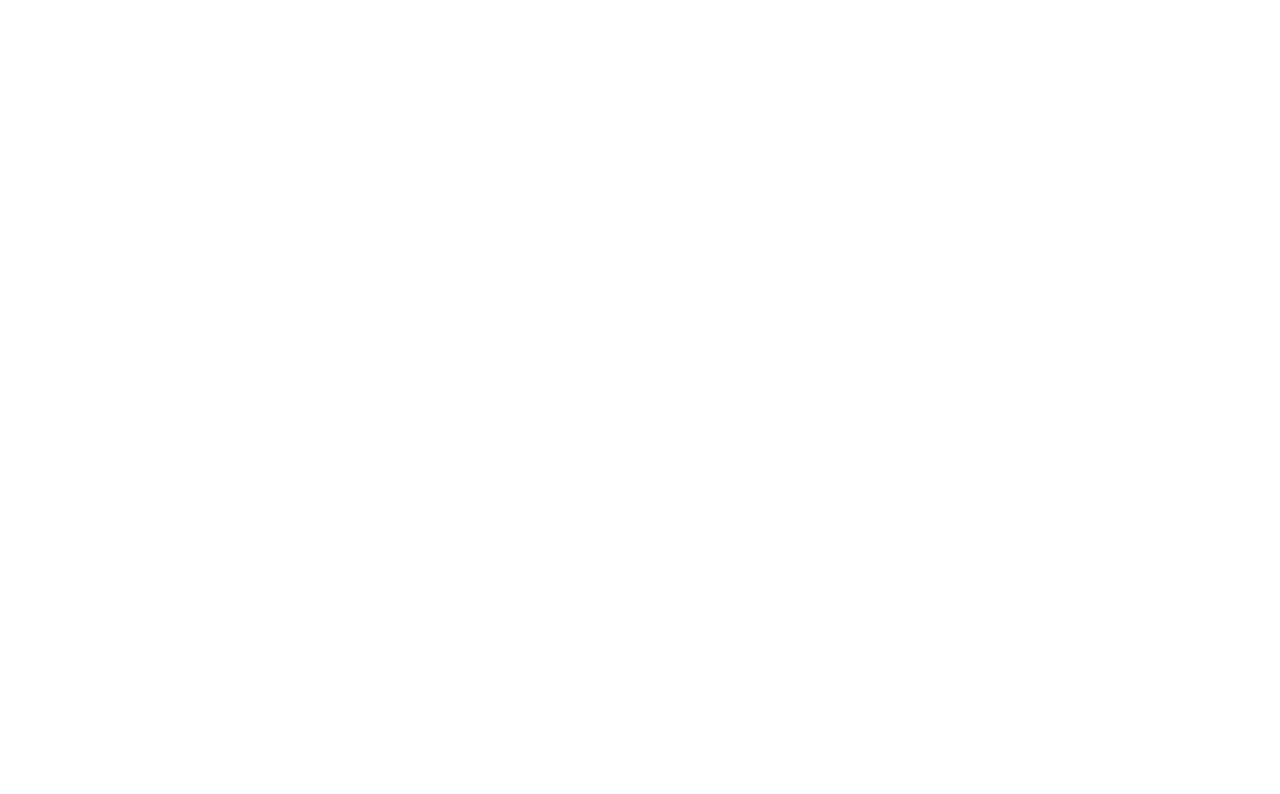
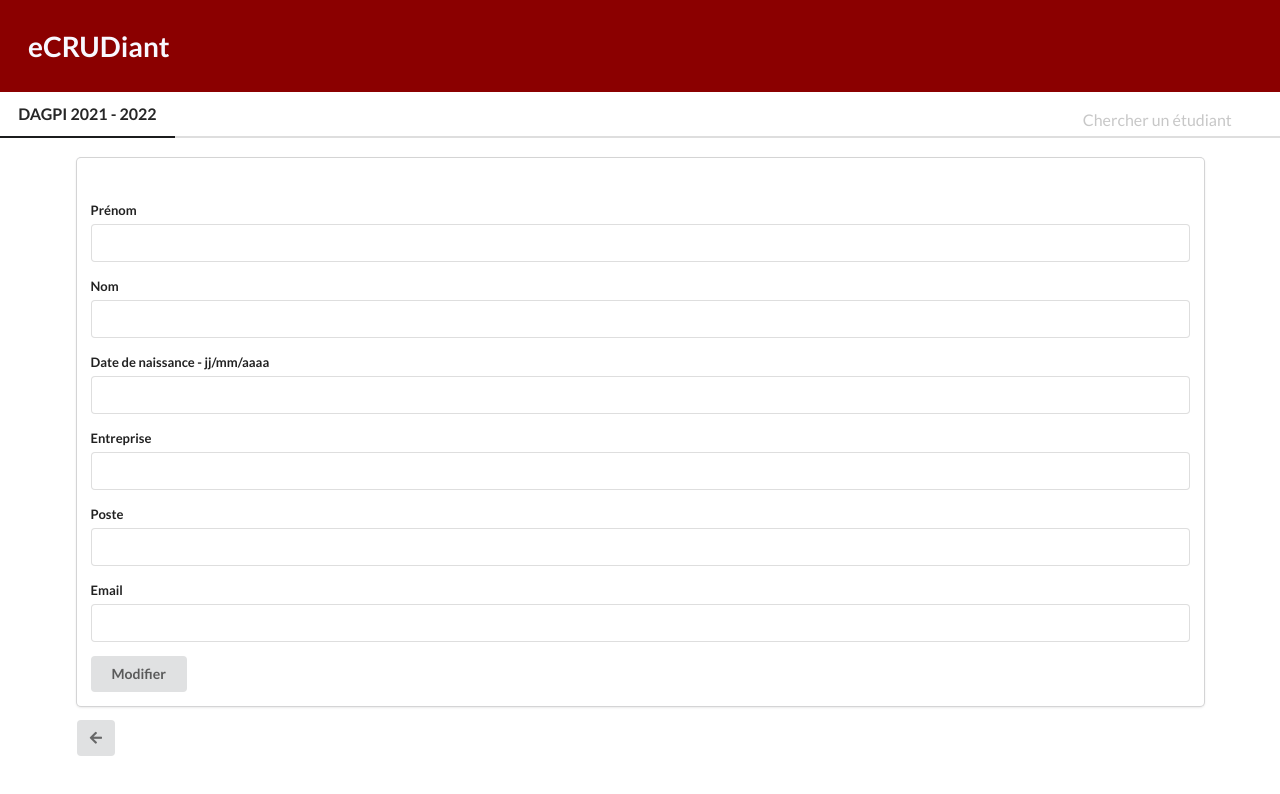
Before and after one commit to FlorianGomas/ecrudiant-front, an Angular app: page /etudiant/1/edit in a window 1280 px wide. Shown: the top 794 px of the page. Built offline with nearby package versions, Linux system fonts and the light colour scheme; no server answers.

Commit message:
MVP done

```diff
--- a/src/app/edit-form/edit-form.component.html
+++ b/src/app/edit-form/edit-form.component.html
@@ -26,7 +26,7 @@
                 <div class="field">
                     <label>Email</label>
                     <input type="text" id="email" formControlName="email">
-                </fieldset>
+                </div>
                 <div class="field">
                     <input type="submit" class="ui button" value="Modifier" >
                 </div>
--- a/src/app/formulaire/formulaire.component.ts
+++ b/src/app/formulaire/formulaire.component.ts
@@ -3,6 +3,7 @@
 import { StudentService } from '../student.service';
 import { FormBuilder } from '@angular/forms';
 import { StudentInfo } from '../studentInfo';
+import { Router } from '@angular/router';
 
 @Component({
   selector: 'app-formulaire',
@@ -12,7 +13,7 @@
 export class FormulaireComponent implements OnInit {
   studentForm:FormGroup;
   student = new StudentInfo();
-  constructor(public fb: FormBuilder, private studentService:StudentService) {
+  constructor(public fb: FormBuilder, private studentService:StudentService, public router : Router) {
     this.studentForm = fb.group({
       lastName: new FormControl(),
       firstName: new FormControl(),
@@ -65,5 +66,6 @@
       response => {
           console.log("POST call in error", response);
       });
+      window.location.reload();
   }
 }
```
